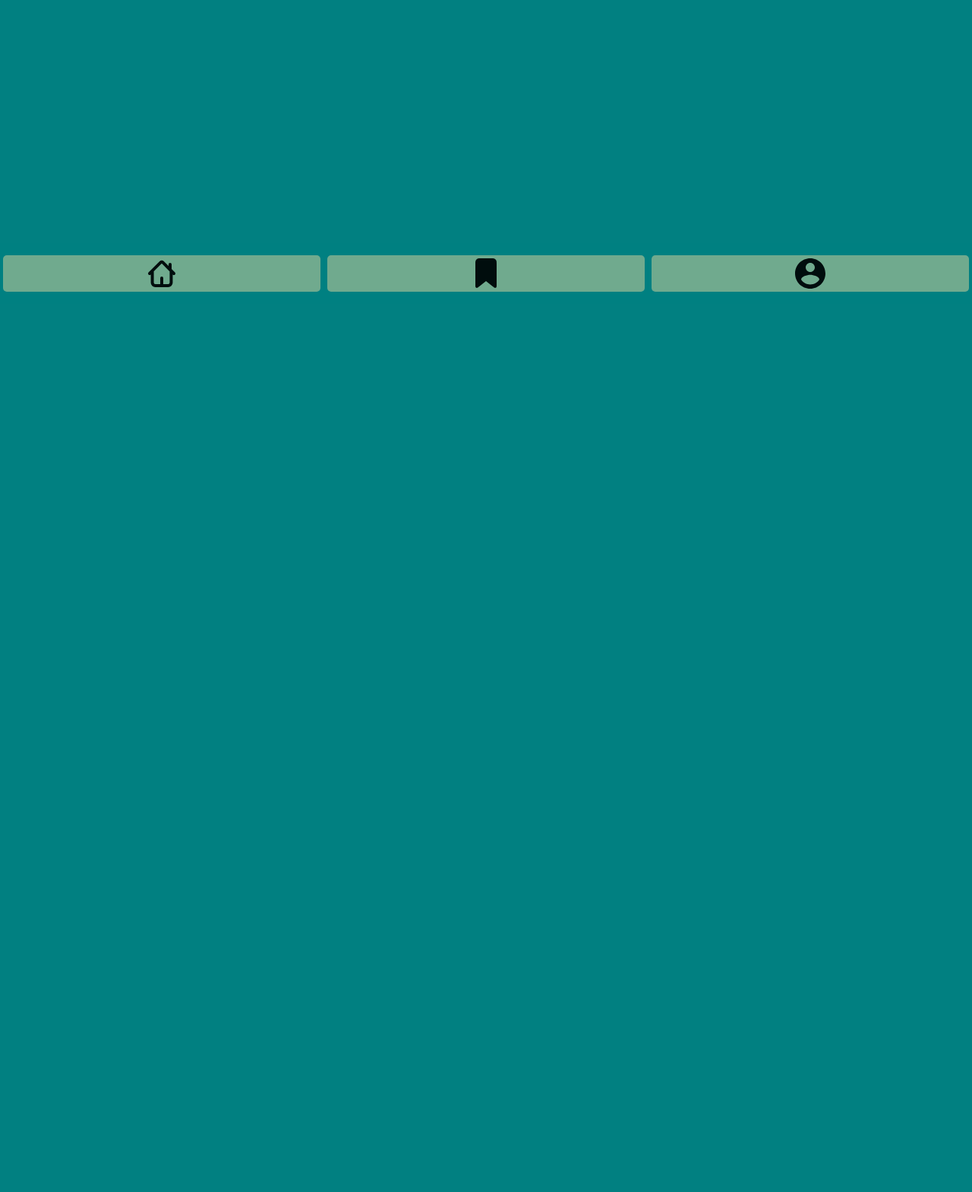
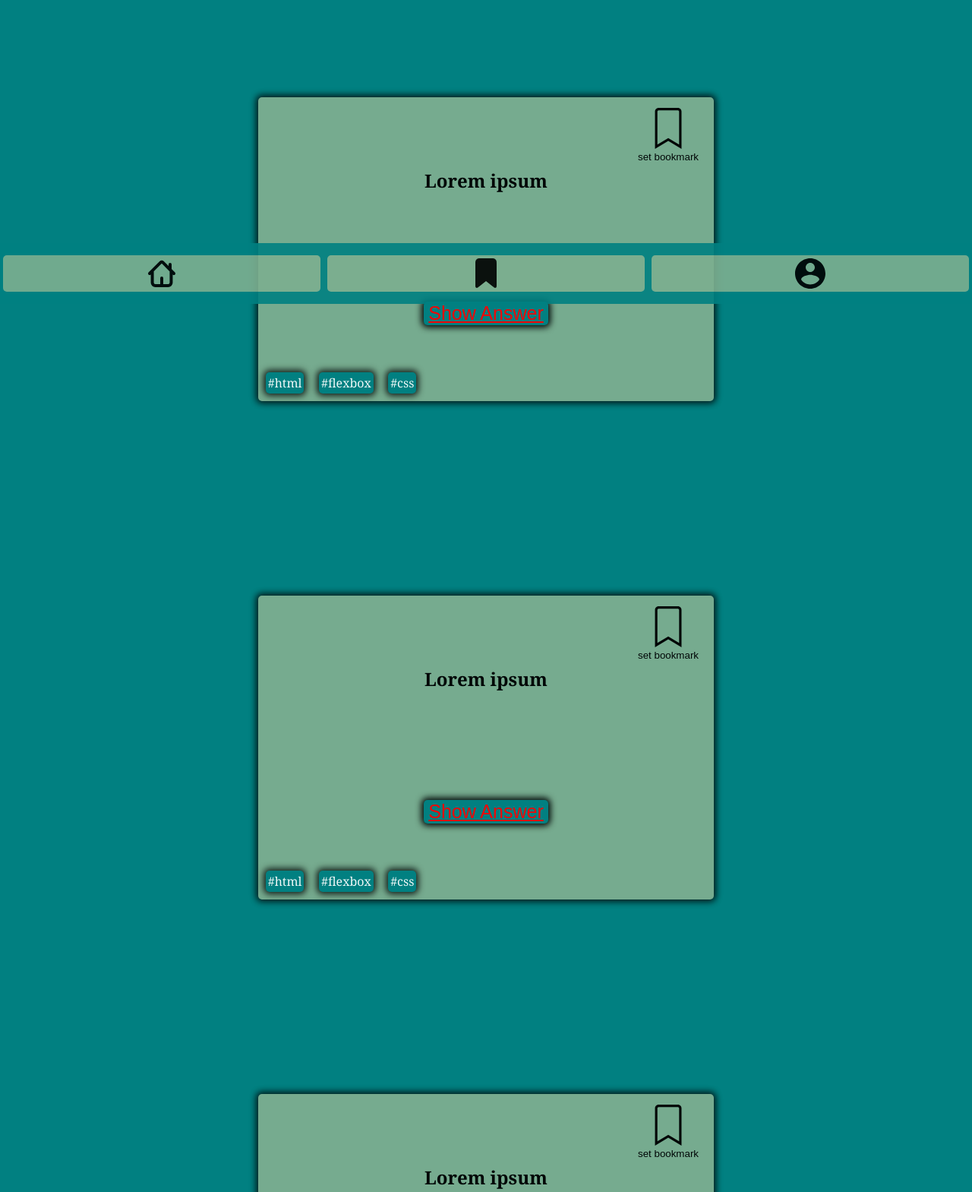
Before and after one commit to FrankSiyli/Quiz_App, a plain HTML site: page bookmark_page.html in a window 1280 px wide. Shown: the part 400-1969 px from the top of the page at 76% size. Before the commit the page ends 800 px from the top, so only its background shows below. Drawn offline with Linux system fonts and the light colour scheme.

```diff
--- a/bookmark_page.html
+++ b/bookmark_page.html
@@ -8,11 +8,48 @@
     <link rel="stylesheet" href="/components/footer.css">
     <link rel="stylesheet" href="/components/card.css">
     <link rel="stylesheet" href="/components/buttons.css">
+    <link rel="stylesheet" href="/components/main.css">
     <link rel="stylesheet" href="global.css">
 
 </head>
 <body>
     <main>
+        <section class="card">
+            <button type="button" aria-label="bookmark" class="bookmarkBtn">
+                <img src="/images/bookmark-svgrepo-com-2.svg">set bookmark
+            </button>
+            <h2>Lorem ipsum</h2>
+            <button class="showAnswerBtn">Show Answer</button>
+            <ul>
+                <li>#html</li>
+                <li>#flexbox</li>
+                <li>#css</li>
+            </ul>
+        </section>
+        <section class="card">
+            <button type="button" aria-label="bookmark" class="bookmarkBtn">
+                <img src="/images/bookmark-svgrepo-com-2.svg">set bookmark
+            </button>
+            <h2>Lorem ipsum</h2>
+            <button class="showAnswerBtn">Show Answer</button>
+            <ul>
+                <li>#html</li>
+                <li>#flexbox</li>
+                <li>#css</li>
+            </ul>
+        </section>
+        <section class="card">
+            <button type="button" aria-label="bookmark" class="bookmarkBtn">
+                <img src="/images/bookmark-svgrepo-com-2.svg">set bookmark
+            </button>
+            <h2>Lorem ipsum</h2>
+            <button class="showAnswerBtn">Show Answer</button>
+            <ul>
+                <li>#html</li>
+                <li>#flexbox</li>
+                <li>#css</li>
+            </ul>
+        </section>
 
     </main>
     <footer>
--- a/components/buttons.css
+++ b/components/buttons.css
@@ -54,11 +54,13 @@
 
   footer img {
     border-radius: 5px;
+    transition: 0.25s ease-in-out;
+
   }
 
   footer img:hover  {
     z-index: 5;
     transform: scale(110%);
-
+    transition: 0.25s ease-in-out;
     box-shadow: var(--box-shadow);
   }
```
Also changed, not shown: images/Simple_calculator - CodeSandbox.html (added, +17 -0 lines).
